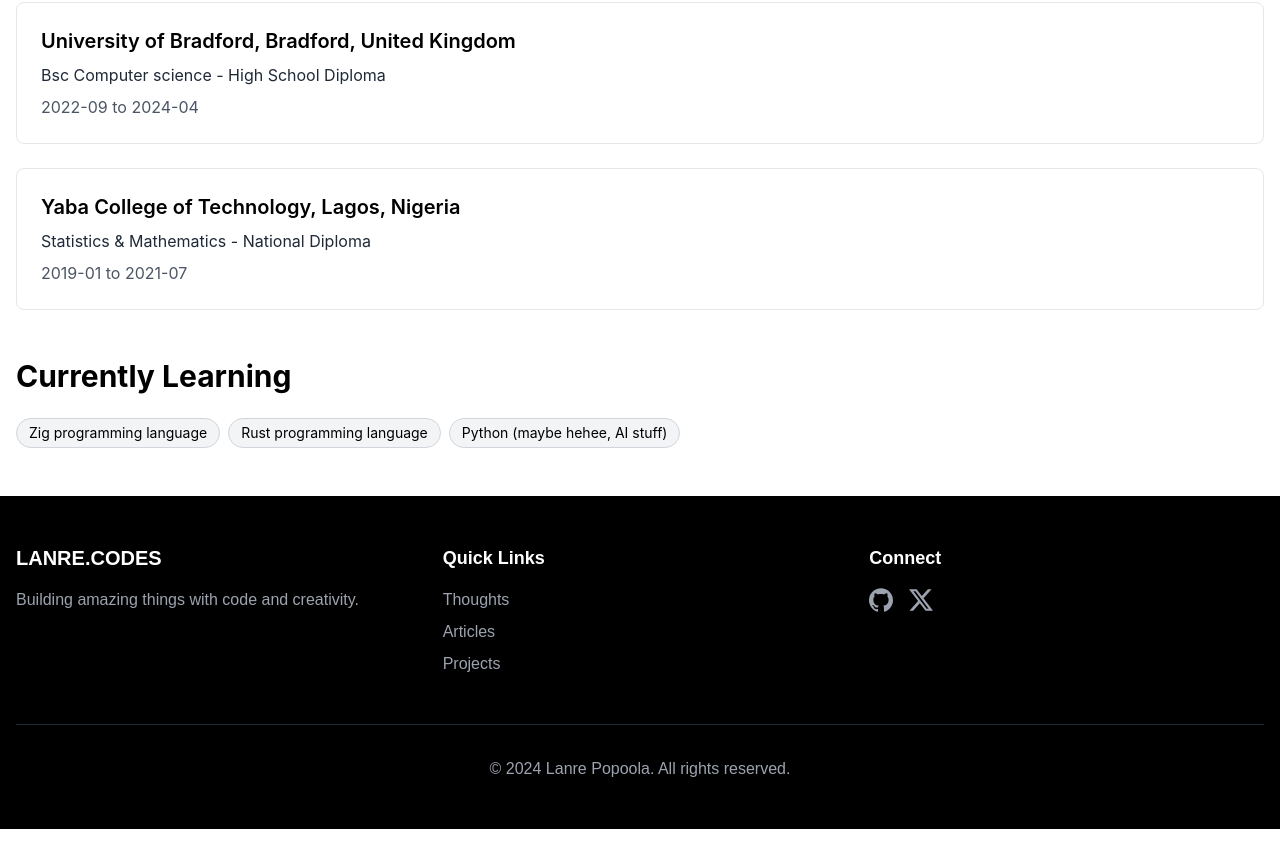
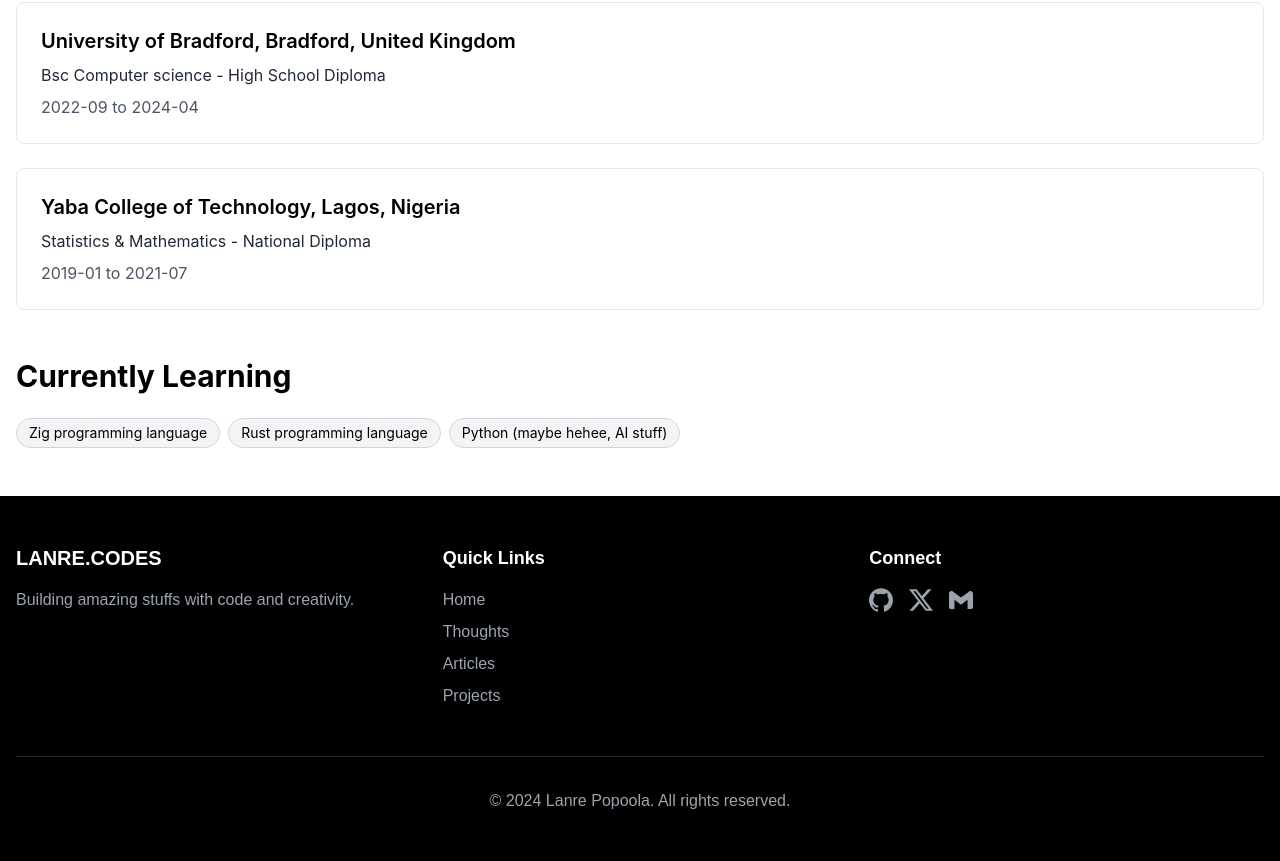
Before and after one commit to lxnre-codes/portfolio, a React (Vite) app: page / in a window 1280 px wide. Shown: the part 2784-3645 px from the top of the page. Before the commit the page ends 3613 px from the top, so only its background shows below. Built offline with nearby package versions, Linux system fonts and the light colour scheme.

Commit message:
fixes: update footer

```diff
--- a/src/components/Layout/ui/Footer.tsx
+++ b/src/components/Layout/ui/Footer.tsx
@@ -1,9 +1,10 @@
-import { Link } from "react-router-dom";
+import { Link, useLocation } from "react-router-dom";
 import Icon from "@/components/Icon";
 import * as icons from "simple-icons";
 
 const Footer = () => {
   const currentYear = new Date().getFullYear();
+  const location = useLocation();
 
   return (
     <footer className="bg-black text-white">
@@ -13,7 +14,7 @@ const Footer = () => {
           <div className="space-y-4">
             <h3 className="text-xl font-bold font-spaceGrotesk">LANRE.CODES</h3>
             <p className="text-gray-400 font-outfit">
-              Building amazing things with code and creativity.
+              Building amazing stuffs with code and creativity.
             </p>
           </div>
 
@@ -23,6 +24,22 @@ const Footer = () => {
               Quick Links
             </h3>
             <div className="space-y-2">
+              {/* scroll to top if page is home*/}
+              {location.pathname === "/" ? (
+                <a
+                  href="#"
+                  className="block text-gray-400 hover:text-white transition-colors font-outfit"
+                >
+                  Home
+                </a>
+              ) : (
+                <Link
+                  to="/"
+                  className="block text-gray-400 hover:text-white transition-colors font-outfit"
+                >
+                  Home
+                </Link>
+              )}
               <Link
                 to="/thoughts"
                 className="block text-gray-400 hover:text-white transition-colors font-outfit"
@@ -64,6 +81,14 @@ const Footer = () => {
               >
                 <Icon slug={icons.siX.slug} className="w-6 h-6" />
               </a>
+              <a
+                href="mailto:lanrepopson0@gmail.com"
+                target="_blank"
+                rel="noopener noreferrer"
+                className="text-gray-400 hover:text-white transition-colors"
+              >
+                <Icon slug={icons.siGmail.slug} className="w-6 h-6" />
+              </a>
             </div>
           </div>
         </div>
```
